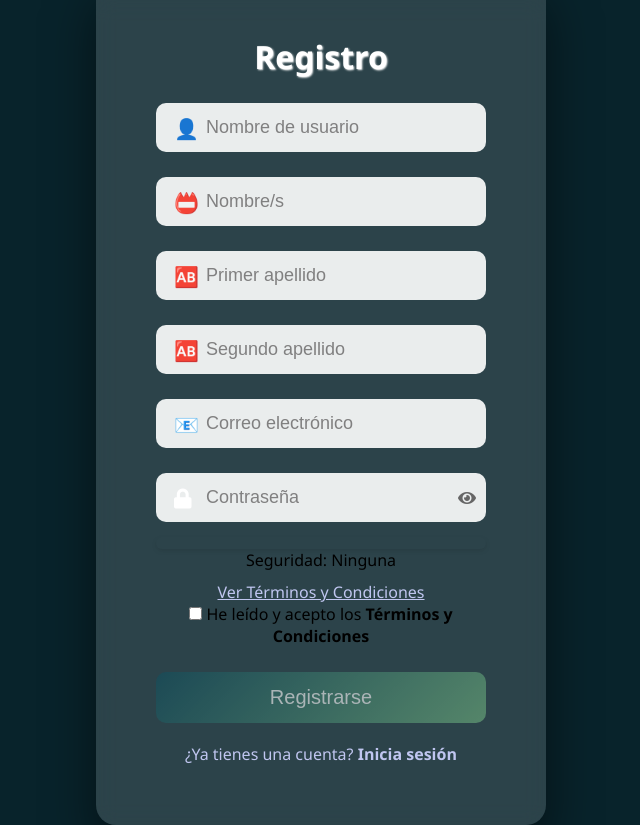
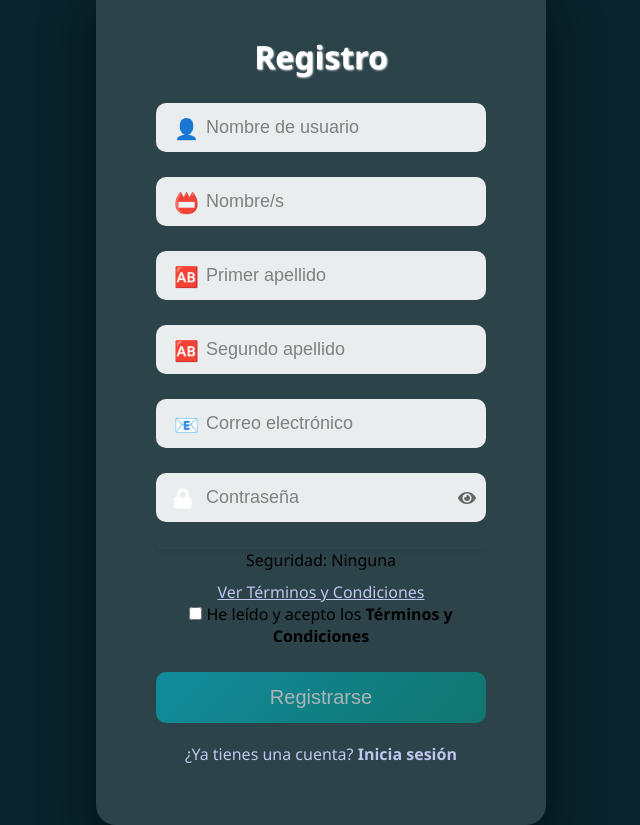
Before and after one commit to LEYENDARYCOMPANY2024/S.T.M, a FastAPI app: page /registro in a window 1280 px wide. Shown: the whole page, without its empty margins (319-959 px from the left). Run offline with FastAPI, Linux system fonts and the light colour scheme; parts of the project's set-up code (start-up, migrations or seed data) failed here and were passed over.

Commit message:
update diseño principal, login y registro

```diff
--- a/app/static/css/login.css
+++ b/app/static/css/login.css
@@ -89,7 +89,7 @@ h2 {
 
 /* Botón de inicio de sesión */
 button {
-    background: linear-gradient(135deg, #134e5e, #71b280);
+    background: linear-gradient(135deg, #00bcd4, #009688);
     color: black;
     font-weight: bold;
     border: none;
@@ -104,7 +104,7 @@ button {
 }
 
 button:hover {
-    background: linear-gradient(135deg, #1e6776, #8fd7a0);
+    background: linear-gradient(135deg, #00acc1, #00796b);
     transform: scale(1.05);
 }
 
--- a/app/static/css/registro.css
+++ b/app/static/css/registro.css
@@ -78,7 +78,7 @@ body {
 .register-container button {
     width: 100%;
     padding: 14px;
-    background: linear-gradient(135deg, #134e5e, #71b280);
+    background: linear-gradient(135deg, #00bcd4, #009688);
     border: none;
     border-radius: 10px;
     color: white;
@@ -89,7 +89,7 @@ body {
 }
 
 .register-container button:hover {
-    background: linear-gradient(135deg, #1e6776, #8fd7a0);
+    background: linear-gradient(135deg, #00acc1, #00796b);
     transform: scale(1.07);
 }
 
```
Also changed, not shown: app/static/css/principal.css (+4 -4 lines).
